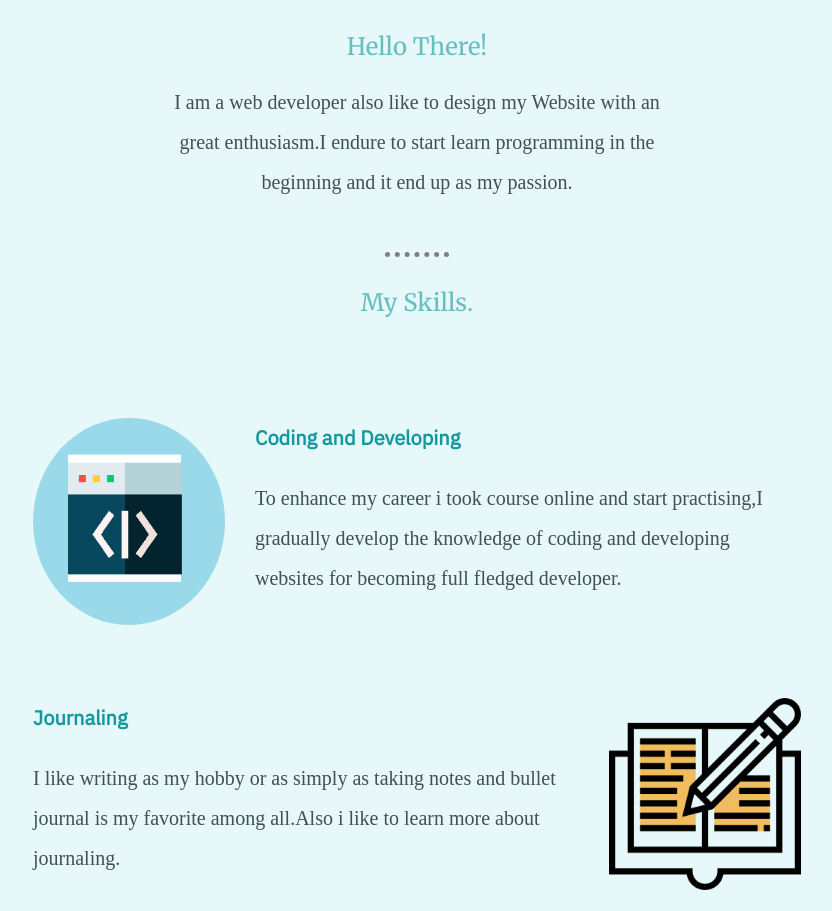
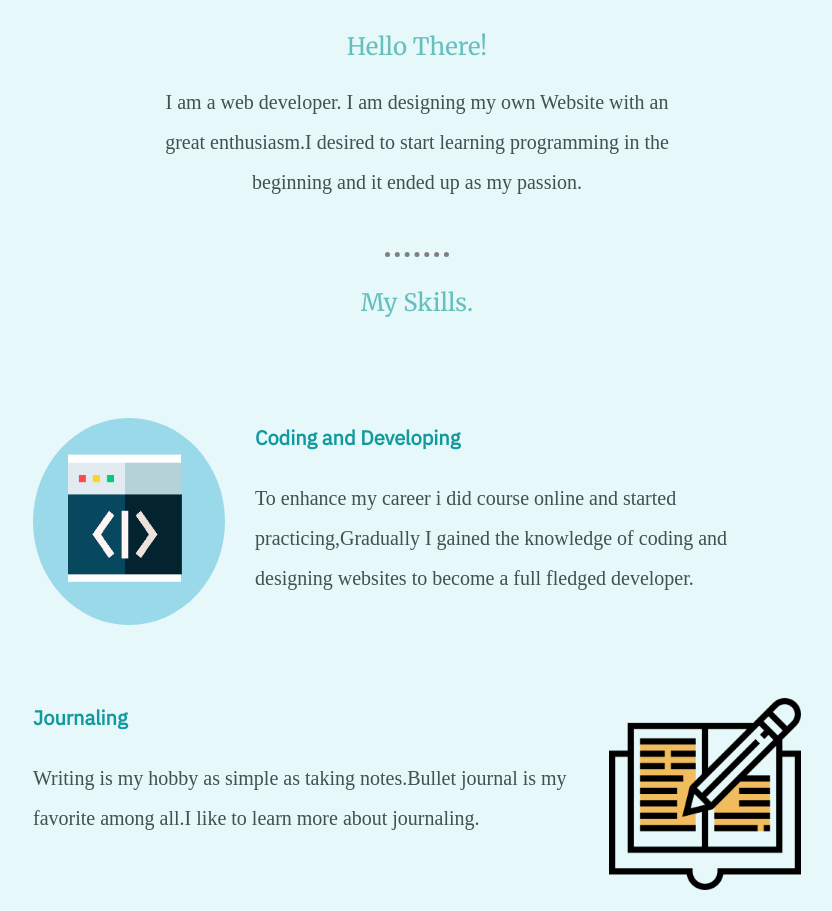
Before and after one commit to shahidhasheikh/new-website, a plain HTML site: page index.html in a window 1280 px wide. Shown: the part 1001-1912 px from the top of the page, without its empty margins (223-1055 px from the left). Drawn offline with Linux system fonts and the light colour scheme.

Commit message:
Update index.html

```diff
--- a/index.html
+++ b/index.html
@@ -18,7 +18,7 @@
       <div class="profile">
         <img class="picture" src="images/picture.png" alt="shahidha profile">
         <h2>Hello There!</h2>
-        <p class="intro">I am a web developer also like to design my Website with an great enthusiasm.I endure to start learn programming in the beginning and it end up as my passion. </p>
+        <p class="intro">I am a web developer. I am designing my own Website with an great enthusiasm.I desired to start learning programming in the beginning and it ended up as my passion. </p>
       </div>
       <hr>
       <div class="skills">
@@ -26,12 +26,12 @@
         <div class="skill-row">
           <img class="coding" src="images/coding1.png" alt="code image">
           <h3>Coding and Developing</h3>
-          <p>To enhance my career i took course online and start practising,I gradually develop the knowledge of coding and developing websites for becoming full fledged developer.</p>
+          <p>To enhance my career i did course online and started practicing,Gradually I gained the knowledge of coding and designing websites to become a full fledged developer.</p>
         </div>
         <div class="skill-row">
           <img class="writing" src="images/notes.png" alt="note taking">
           <h3>Journaling</h3>
-          <p>I like writing as my hobby or as simply as taking notes and bullet journal is my favorite among all.Also i like to learn more about journaling.</p>
+          <p>Writing is my hobby as simple as taking notes.Bullet journal is my favorite among all.I like to learn more about journaling.</p>
         </div>
       </div>
       <hr>
```
